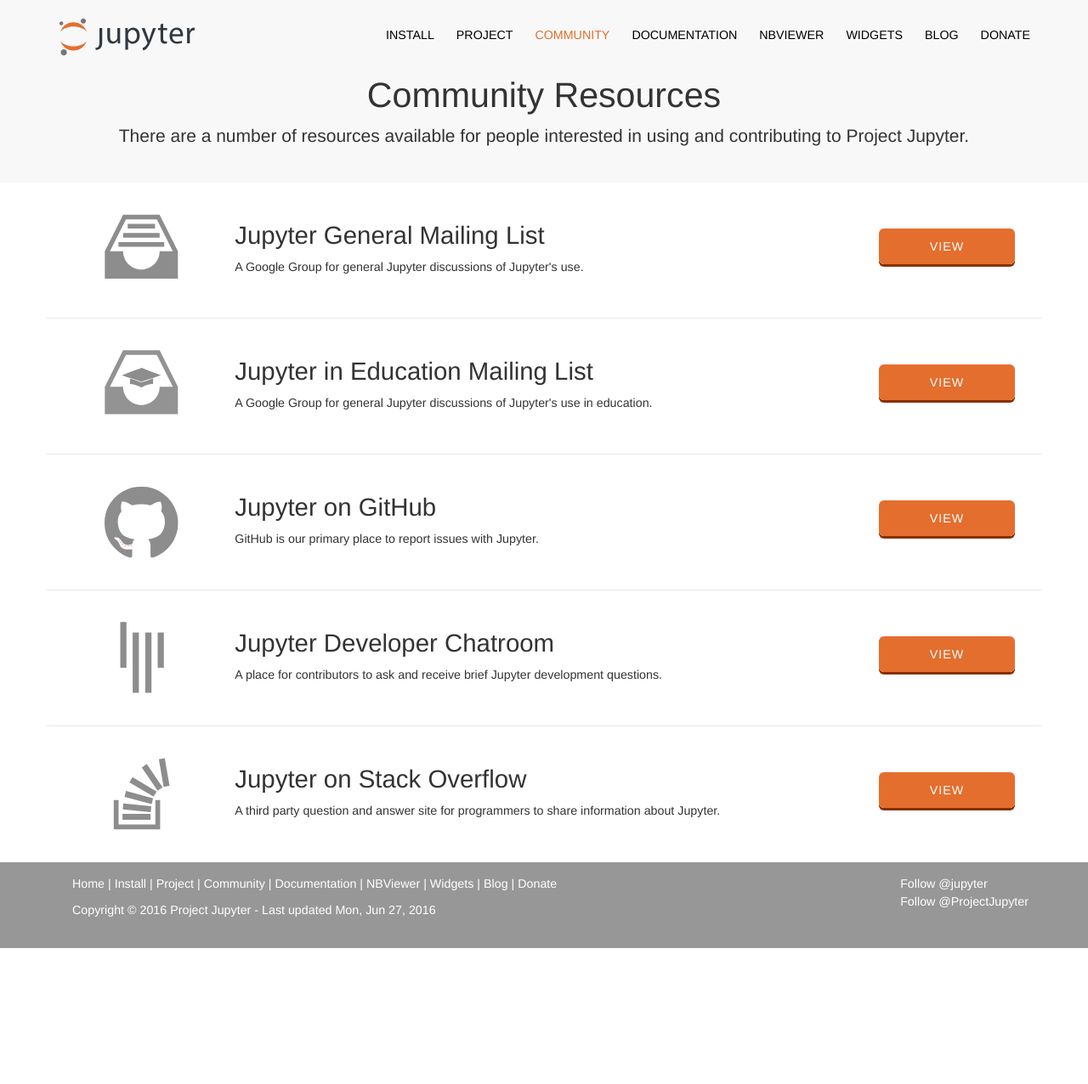
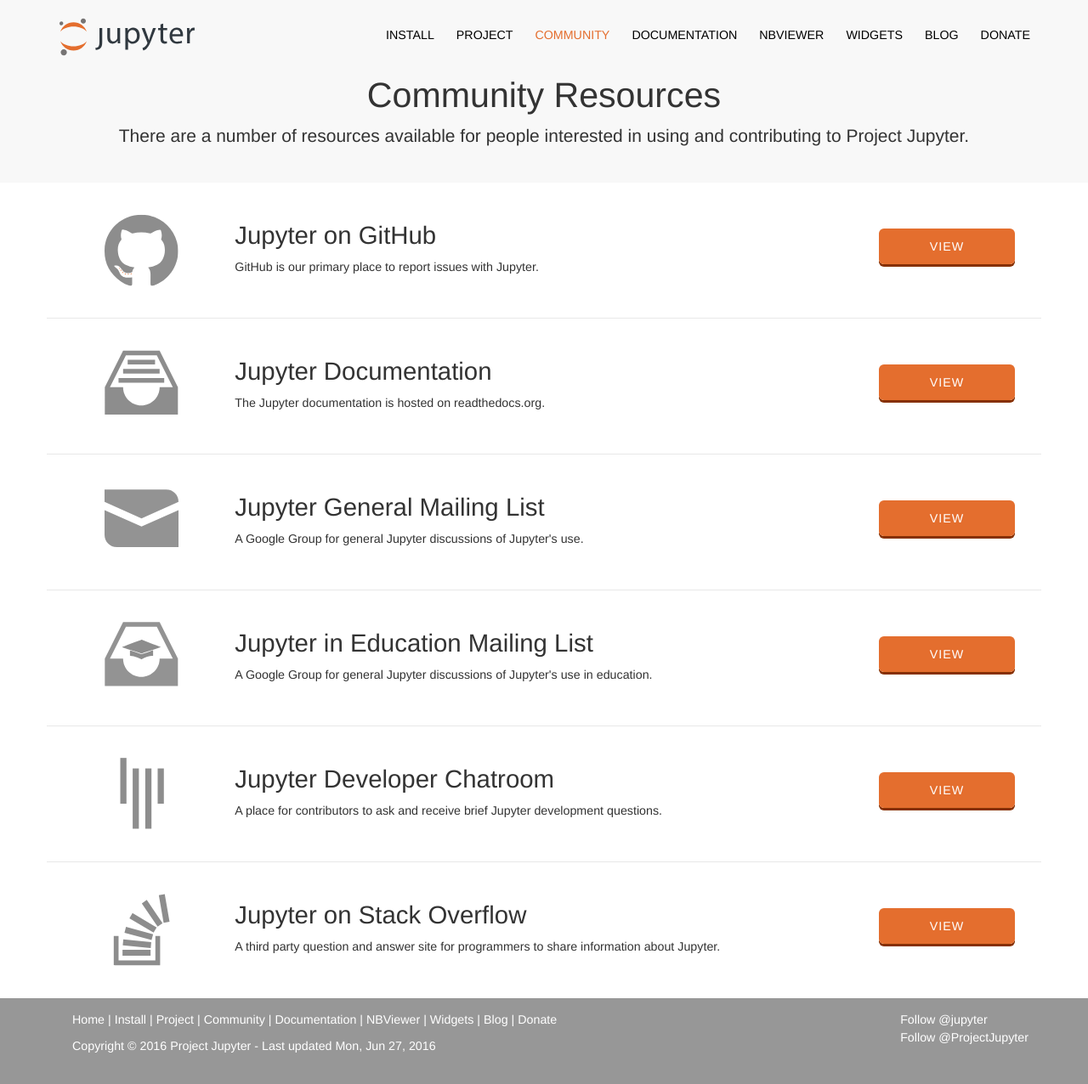
Before and after one commit to jupyter/jupyter.github.io, a Jekyll site: the page built from community.html, in a window 1280 px wide and 1276 px high. Shown: the whole window at 85% size. Built offline with Jekyll 4.4.1, drawn with Linux system fonts in a browser that asks for light colours; comment, search, counter and statistics services are not loaded.

Commit message:
Add documentation link and reorder resources.

```diff
--- a/community.html
+++ b/community.html
@@ -16,6 +16,30 @@
     <div class="about-block community">
         <div class="container">
             <div class="row">
+                <div class="col-sm-6 col-md-12 community-section">
+                    <div class="col-md-2">
+                        <img src="assets/github.svg" class="com-image" alt="github icon">
+                    </div>
+                    <div class="col-md-8 community-text">
+                        <h2>Jupyter on <br id="github-break">GitHub</h2>
+                        <p>GitHub is our primary place to report issues with Jupyter.</p>
+                    </div>
+                    <div class="col-md-2 community-button">
+                        <a href="https://github.com/jupyter/help">VIEW</a>
+                    </div>
+                </div>
+                <div class="col-sm-6 col-md-12 community-section">
+                    <div class="col-md-2">
+                        <img src="assets/documentation.svg" class="com-image" alt="documentation icon">
+                    </div>
+                    <div class="col-md-8 community-text">
+                        <h2>Jupyter Documentation</h2>
+                        <p>The Jupyter documentation is hosted on readthedocs.org.</p>
+                    </div>
+                    <div class="col-md-2 community-button">
+                        <a href="http://jupyter.readthedocs.org/en/latest/index.html">VIEW</a>
+                    </div>
+                </div>
                 <div class="col-sm-6 col-md-12 community-section">
                     <div class="col-md-2">
                         <img src="assets/mail-list.svg" class="com-image" alt="mailing list icon">
@@ -42,18 +66,6 @@
                 </div>
                 <div class="col-sm-6 col-md-12 community-section">
                     <div class="col-md-2">
-                        <img src="assets/github.svg" class="com-image" alt="github icon">
-                    </div>
-                    <div class="col-md-8 community-text">
-                        <h2>Jupyter on <br id="github-break">GitHub</h2>
-                        <p>GitHub is our primary place to report issues with Jupyter.</p>
-                    </div>
-                    <div class="col-md-2 community-button">
-                        <a href="https://github.com/jupyter/help">VIEW</a>
-                    </div>
-                </div>
-                <div class="col-sm-6 col-md-12 community-section">
-                    <div class="col-md-2">
                         <img src="assets/gitter.svg" class="com-image" alt="gitter icon">
                     </div>
                     <div class="col-md-8 community-text">
@@ -64,7 +76,7 @@
                         <a href="https://gitter.im/jupyter/jupyter">VIEW</a>
                     </div>
                 </div>
-                <div class="col-sm-offset-3 col-sm-6 col-sm-offset-3 col-md-offset-0 col-md-12 community-section">
+                <div class="col-sm-6 col-md-12 community-section">
                     <div class="col-md-2">
                         <img src="assets/stack-overflow.svg" class="com-image" alt="stack overflow icon">
                     </div>
```
Also changed, not shown: assets/documentation.svg (added), assets/mail-list.svg.
